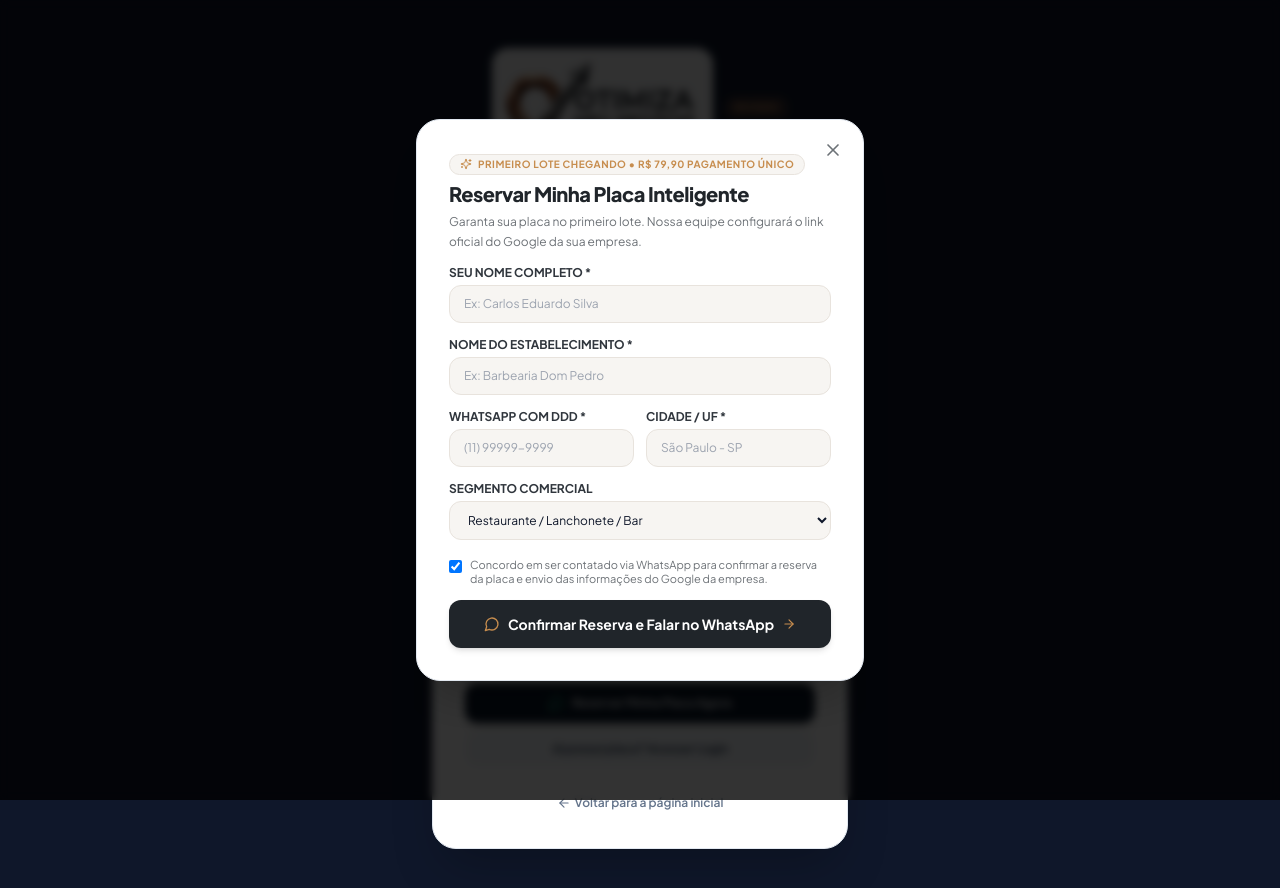
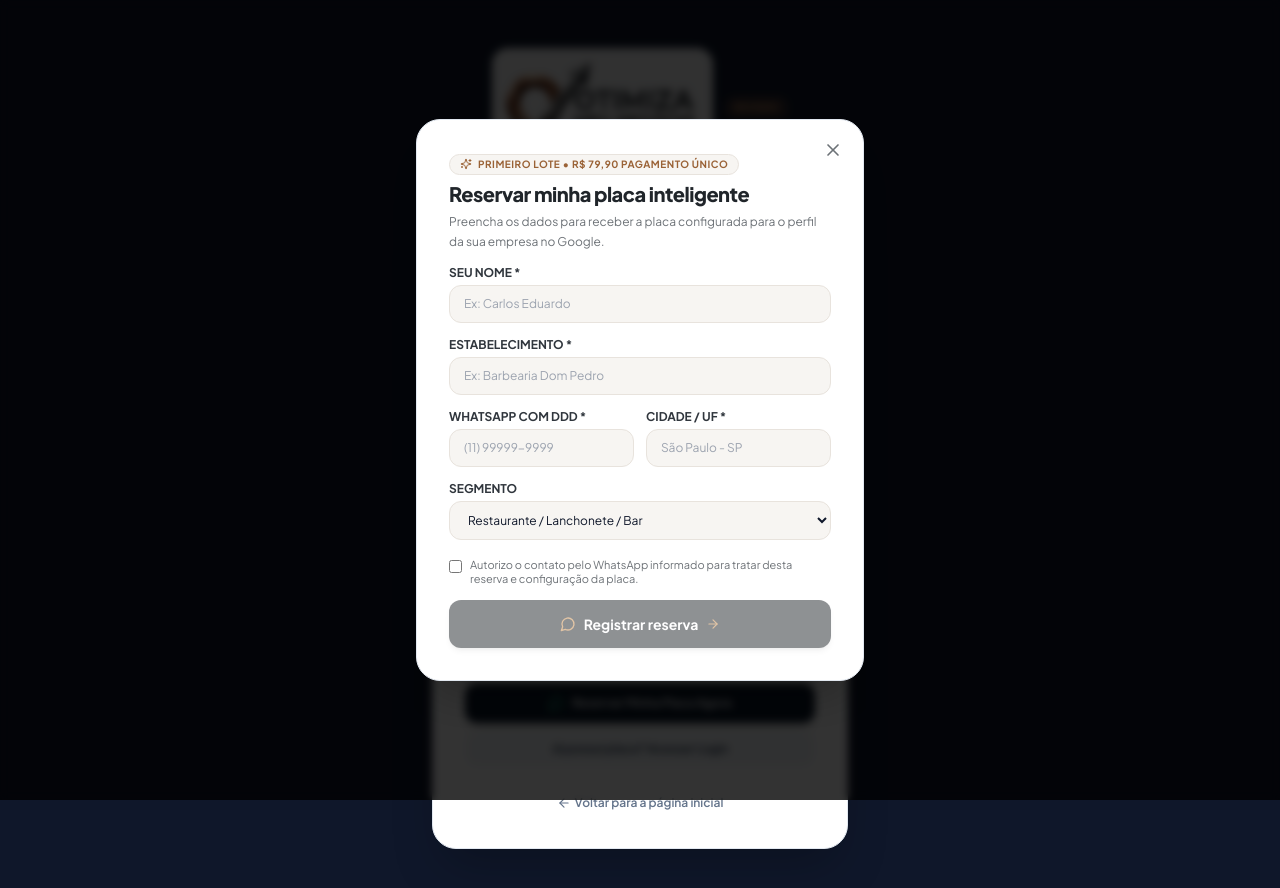
Before and after one commit to mslol21/konnexy_tap, a Next.js app: page /cadastro in a window 1280 px wide. Both pictures are taken after a click on the button "Reservar Minha Placa Agora". Shown: the top 888 px of the page. Built offline with nearby package versions, Linux system fonts and the light colour scheme.

Commit message:
fix(leads): não simular reserva quando backend estiver indisponível

```diff
--- a/src/components/landing/ReserveModal.tsx
+++ b/src/components/landing/ReserveModal.tsx
@@ -1,7 +1,14 @@
 "use client";
 
 import React, { useState } from "react";
-import { X, CheckCircle2, MessageCircle, Sparkles, ArrowRight, ShieldCheck } from "lucide-react";
+import {
+  AlertCircle,
+  ArrowRight,
+  CheckCircle2,
+  MessageCircle,
+  Sparkles,
+  X,
+} from "lucide-react";
 
 interface ReserveModalProps {
   isOpen: boolean;
@@ -13,19 +20,31 @@ export default function ReserveModal({ isOpen, onClose }: ReserveModalProps) {
   const [businessName, setBusinessName] = useState("");
   const [whatsapp, setWhatsapp] = useState("");
   const [city, setCity] = useState("");
-  const [segment, setSegment] = useState("Restaurante / Lanchonete");
-  const [consent, setConsent] = useState(true);
+  const [segment, setSegment] = useState("Restaurante / Lanchonete / Bar");
+  const [consent, setConsent] = useState(false);
   const [loading, setLoading] = useState(false);
   const [submitted, setSubmitted] = useState(false);
+  const [error, setError] = useState<string | null>(null);
 
   if (!isOpen) return null;
 
-  const handleSubmit = async (e: React.FormEvent) => {
-    e.preventDefault();
+  const commercialNumber = (process.env.NEXT_PUBLIC_WHATSAPP_NUMBER || "").replace(/\D/g, "");
+
+  const whatsappUrl = () => {
+    if (!commercialNumber) return null;
+    const message = `Olá! Vi a placa inteligente de avaliações da Otimiza Meu Negócio e gostaria de falar sobre uma unidade para ${businessName || "minha empresa"}. Meu nome é ${name || "cliente"}.`;
+    return `https://wa.me/${commercialNumber}?text=${encodeURIComponent(message)}`;
+  };
+
+  const handleSubmit = async (event: React.FormEvent) => {
+    event.preventDefault();
+    if (!consent) return;
+
     setLoading(true);
+    setError(null);
 
     try {
-      await fetch("/api/leads", {
+      const response = await fetch("/api/leads", {
         method: "POST",
         headers: { "Content-Type": "application/json" },
         body: JSON.stringify({
@@ -37,133 +56,100 @@ export default function ReserveModal({ isOpen, onClose }: ReserveModalProps) {
           source: "site",
         }),
       });
+
+      const payload = await response.json().catch(() => ({}));
+      if (!response.ok) {
+        setError(
+          typeof payload.error === "string"
+            ? payload.error
+            : "Não foi possível registrar sua reserva agora. Tente novamente em instantes."
+        );
+        return;
+      }
+
+      setSubmitted(true);
+
+      const url = whatsappUrl();
+      if (url) {
+        window.setTimeout(() => {
+          window.open(url, "_blank", "noopener,noreferrer");
+        }, 700);
+      }
     } catch {
-      // Continua
+      setError("Falha de conexão. Sua reserva ainda não foi registrada.");
     } finally {
       setLoading(false);
-      setSubmitted(true);
+    }
+  };
 
-      // Abrir WhatsApp com mensagem automática sugerida
-      const cleanNumber = "5511987654321"; // Número comercial da Otimiza Meu Negócio
-      const message = `Olá! Vi a placa de avaliações da Otimiza Meu Negócio e gostaria de reservar uma unidade para minha empresa (${businessName}). Meu nome é ${name}.`;
-      const waUrl = `https://wa.me/${cleanNumber}?text=${encodeURIComponent(message)}`;
-
-      setTimeout(() => {
-        window.open(waUrl, "_blank", "noopener,noreferrer");
-      }, 1200);
-    }
+  const closeAndReset = () => {
+    setError(null);
+    setSubmitted(false);
+    onClose();
   };
 
   return (
     <div className="fixed inset-0 z-50 bg-black/80 backdrop-blur-sm flex items-center justify-center p-4">
-      <div className="bg-white text-slate-900 w-full max-w-md rounded-3xl shadow-2xl border border-slate-200 p-6 sm:p-8 relative animate-in fade-in zoom-in-95 duration-200">
-        <button
-          onClick={onClose}
-          className="absolute top-4 right-4 p-1 rounded-full text-[#6D7277] hover:text-[#20252A] hover:bg-[#F7F5F2] transition-colors"
-        >
+      <div className="bg-white text-slate-900 w-full max-w-md rounded-3xl shadow-2xl border border-slate-200 p-6 sm:p-8 relative">
+        <button onClick={closeAndReset} className="absolute top-4 right-4 p-1 rounded-full text-[#6D7277] hover:text-[#20252A] hover:bg-[#F7F5F2]" aria-label="Fechar">
           <X className="w-5 h-5" />
         </button>
 
         {submitted ? (
           <div className="py-8 text-center space-y-3">
-            <CheckCircle2 className="w-14 h-14 text-[#C78D4E] mx-auto animate-bounce" />
-            <h3 className="text-xl font-extrabold text-[#20252A]">
-              Reserva Registrada! 🎉
-            </h3>
+            <CheckCircle2 className="w-14 h-14 text-[#C78D4E] mx-auto" />
+            <h3 className="text-xl font-extrabold text-[#20252A]">Reserva registrada</h3>
             <p className="text-xs text-[#6D7277] leading-relaxed max-w-xs mx-auto">
-              Sua solicitação foi recebida. Estamos abrindo o WhatsApp para confirmar os detalhes e o link do Google da sua empresa.
+              Recebemos seus dados. {commercialNumber ? "O WhatsApp será aberto para você continuar o atendimento." : "Entraremos em contato pelo WhatsApp informado."}
             </p>
-            <div className="pt-3">
-              <button
-                onClick={onClose}
-                className="px-6 py-2.5 bg-[#20252A] hover:bg-[#30363D] text-white rounded-xl text-xs font-bold transition-all"
-              >
-                Concluir
-              </button>
-            </div>
+            <button onClick={closeAndReset} className="mt-3 px-6 py-2.5 bg-[#20252A] hover:bg-[#30363D] text-white rounded-xl text-xs font-bold">Concluir</button>
           </div>
         ) : (
           <form onSubmit={handleSubmit} className="space-y-3.5">
             <div className="space-y-1">
-              <div className="inline-flex items-center gap-1.5 px-2.5 py-0.5 rounded-full bg-[#F7F5F2] text-[#C78D4E] border border-[#E8E3DD] text-[10px] font-bold uppercase tracking-wider">
-                <Sparkles className="w-3 h-3" />
-                Primeiro Lote Chegando • R$ 79,90 Pagamento Único
+              <div className="inline-flex items-center gap-1.5 px-2.5 py-0.5 rounded-full bg-[#F7F5F2] text-[#9A6236] border border-[#E8E3DD] text-[10px] font-bold uppercase tracking-wider">
+                <Sparkles className="w-3 h-3" /> Primeiro lote • R$ 79,90 pagamento único
               </div>
-              <h2 className="text-xl font-extrabold text-[#20252A] tracking-tight">
-                Reservar Minha Placa Inteligente
-              </h2>
-              <p className="text-xs text-[#6D7277] leading-relaxed">
-                Garanta sua placa no primeiro lote. Nossa equipe configurará o link oficial do Google da sua empresa.
-              </p>
+              <h2 className="text-xl font-extrabold text-[#20252A] tracking-tight">Reservar minha placa inteligente</h2>
+              <p className="text-xs text-[#6D7277] leading-relaxed">Preencha os dados para receber a placa configurada para o perfil da sua empresa no Google.</p>
+            </div>
+
+            {error && (
+              <div role="alert" className="p-3 rounded-xl bg-red-50 border border-red-200 text-red-700 text-xs flex items-start gap-2">
+                <AlertCircle className="w-4 h-4 shrink-0 mt-0.5" />
+                <div>
+                  <div>{error}</div>
+                  {commercialNumber && whatsappUrl() && (
+                    <a href={whatsappUrl() || undefined} target="_blank" rel="noopener noreferrer" className="font-bold underline inline-block mt-1">Falar pelo WhatsApp mesmo assim</a>
+                  )}
+                </div>
+              </div>
+            )}
+
+            <div>
+              <label htmlFor="reserve-name" className="block text-xs font-bold text-[#30363D] uppercase mb-1">Seu nome *</label>
+              <input id="reserve-name" type="text" required value={name} onChange={(event) => setName(event.target.value)} placeholder="Ex: Carlos Eduardo" className="w-full px-3.5 py-2.5 text-xs rounded-xl border border-[#E8E3DD] focus:outline-none focus:ring-2 focus:ring-[#C78D4E] bg-[#F7F5F2]" />
             </div>
 
             <div>
-              <label className="block text-xs font-bold text-[#30363D] uppercase mb-1">
-                Seu Nome Completo *
-              </label>
-              <input
-                type="text"
-                required
-                value={name}
-                onChange={(e) => setName(e.target.value)}
-                placeholder="Ex: Carlos Eduardo Silva"
-                className="w-full px-3.5 py-2.5 text-xs rounded-xl border border-[#E8E3DD] focus:outline-none focus:ring-2 focus:ring-[#C78D4E] bg-[#F7F5F2]"
-              />
-            </div>
-
-            <div>
-              <label className="block text-xs font-bold text-[#30363D] uppercase mb-1">
-                Nome do Estabelecimento *
-              </label>
-              <input
-                type="text"
-                required
-                value={businessName}
-                onChange={(e) => setBusinessName(e.target.value)}
-                placeholder="Ex: Barbearia Dom Pedro"
-                className="w-full px-3.5 py-2.5 text-xs rounded-xl border border-[#E8E3DD] focus:outline-none focus:ring-2 focus:ring-[#C78D4E] bg-[#F7F5F2]"
-              />
+              <label htmlFor="reserve-business" className="block text-xs font-bold text-[#30363D] uppercase mb-1">Estabelecimento *</label>
+              <input id="reserve-business" type="text" required value={businessName} onChange={(event) => setBusinessName(event.target.value)} placeholder="Ex: Barbearia Dom Pedro" className="w-full px-3.5 py-2.5 text-xs rounded-xl border border-[#E8E3DD] focus:outline-none focus:ring-2 focus:ring-[#C78D4E] bg-[#F7F5F2]" />
             </div>
 
             <div className="grid grid-cols-1 sm:grid-cols-2 gap-3">
               <div>
-                <label className="block text-xs font-bold text-[#30363D] uppercase mb-1">
-                  WhatsApp com DDD *
-                </label>
-                <input
-                  type="tel"
-                  required
-                  value={whatsapp}
-                  onChange={(e) => setWhatsapp(e.target.value)}
-                  placeholder="(11) 99999-9999"
-                  className="w-full px-3.5 py-2.5 text-xs rounded-xl border border-[#E8E3DD] focus:outline-none focus:ring-2 focus:ring-[#C78D4E] bg-[#F7F5F2]"
-                />
+                <label htmlFor="reserve-whatsapp" className="block text-xs font-bold text-[#30363D] uppercase mb-1">WhatsApp com DDD *</label>
+                <input id="reserve-whatsapp" type="tel" required value={whatsapp} onChange={(event) => setWhatsapp(event.target.value)} placeholder="(11) 99999-9999" className="w-full px-3.5 py-2.5 text-xs rounded-xl border border-[#E8E3DD] focus:outline-none focus:ring-2 focus:ring-[#C78D4E] bg-[#F7F5F2]" />
               </div>
-
               <div>
-                <label className="block text-xs font-bold text-[#30363D] uppercase mb-1">
-                  Cidade / UF *
-                </label>
-                <input
-                  type="text"
-                  required
-                  value={city}
-                  onChange={(e) => setCity(e.target.value)}
-                  placeholder="São Paulo - SP"
-                  className="w-full px-3.5 py-2.5 text-xs rounded-xl border border-[#E8E3DD] focus:outline-none focus:ring-2 focus:ring-[#C78D4E] bg-[#F7F5F2]"
-                />
+                <label htmlFor="reserve-city" className="block text-xs font-bold text-[#30363D] uppercase mb-1">Cidade / UF *</label>
+                <input id="reserve-city" type="text" required value={city} onChange={(event) => setCity(event.target.value)} placeholder="São Paulo - SP" className="w-full px-3.5 py-2.5 text-xs rounded-xl border border-[#E8E3DD] focus:outline-none focus:ring-2 focus:ring-[#C78D4E] bg-[#F7F5F2]" />
               </div>
             </div>
 
             <div>
-              <label className="block text-xs font-bold text-[#30363D] uppercase mb-1">
-                Segmento Comercial
-              </label>
-              <select
-                value={segment}
-                onChange={(e) => setSegment(e.target.value)}
-                className="w-full px-3.5 py-2.5 text-xs rounded-xl border border-[#E8E3DD] focus:outline-none focus:ring-2 focus:ring-[#C78D4E] bg-[#F7F5F2]"
-              >
+              <label htmlFor="reserve-segment" className="block text-xs font-bold text-[#30363D] uppercase mb-1">Segmento</label>
+              <select id="reserve-segment" value={segment} onChange={(event) => setSegment(event.target.value)} className="w-full px-3.5 py-2.5 text-xs rounded-xl border border-[#E8E3DD] focus:outline-none focus:ring-2 focus:ring-[#C78D4E] bg-[#F7F5F2]">
                 <option>Restaurante / Lanchonete / Bar</option>
                 <option>Barbearia / Salão de Beleza</option>
                 <option>Clínica Médica / Odontológica</option>
@@ -174,35 +160,15 @@ export default function ReserveModal({ isOpen, onClose }: ReserveModalProps) {
               </select>
             </div>
 
-            <div className="pt-1">
-              <label className="flex items-start gap-2 cursor-pointer">
-                <input
-                  type="checkbox"
-                  required
-                  checked={consent}
-                  onChange={(e) => setConsent(e.target.checked)}
-                  className="mt-0.5 rounded border-[#E8E3DD] text-[#C78D4E] focus:ring-[#C78D4E]"
-                />
-                <span className="text-[11px] text-[#6D7277] leading-tight">
-                  Concordo em ser contatado via WhatsApp para confirmar a reserva da placa e envio das informações do Google da empresa.
-                </span>
-              </label>
-            </div>
+            <label className="flex items-start gap-2 cursor-pointer pt-1">
+              <input type="checkbox" required checked={consent} onChange={(event) => setConsent(event.target.checked)} className="mt-0.5 rounded border-[#E8E3DD] text-[#C78D4E] focus:ring-[#C78D4E]" />
+              <span className="text-[11px] text-[#6D7277] leading-tight">Autorizo o contato pelo WhatsApp informado para tratar desta reserva e configuração da placa.</span>
+            </label>
 
-            <button
-              type="submit"
-              disabled={loading || !consent}
-              className="w-full py-3.5 px-4 bg-[#20252A] hover:bg-[#30363D] disabled:opacity-50 text-white font-bold text-sm rounded-xl shadow-md transition-all flex items-center justify-center gap-2 cursor-pointer"
-            >
-              {loading ? (
-                <span>Registrando reserva...</span>
-              ) : (
-                <>
-                  <MessageCircle className="w-4 h-4 text-[#C78D4E]" />
-                  <span>Confirmar Reserva e Falar no WhatsApp</span>
-                  <ArrowRight className="w-3.5 h-3.5 text-[#C78D4E]" />
-                </>
-              )}
+            <button type="submit" disabled={loading || !consent} className="w-full py-3.5 px-4 bg-[#20252A] hover:bg-[#30363D] disabled:opacity-50 text-white font-bold text-sm rounded-xl shadow-md transition-all flex items-center justify-center gap-2">
+              <MessageCircle className="w-4 h-4 text-[#C78D4E]" />
+              <span>{loading ? "Registrando reserva..." : "Registrar reserva"}</span>
+              {!loading && <ArrowRight className="w-3.5 h-3.5 text-[#C78D4E]" />}
             </button>
           </form>
         )}
```
